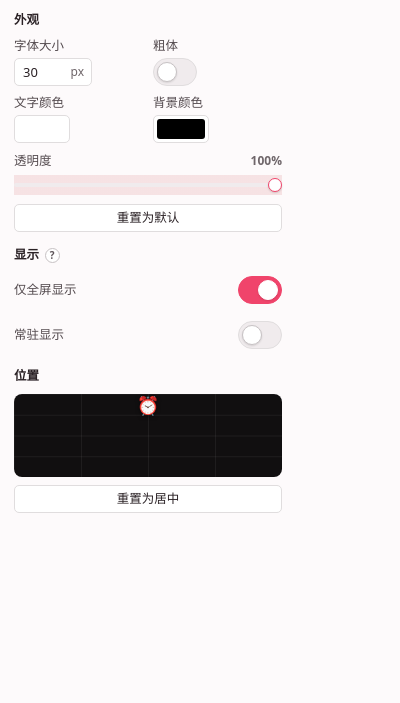
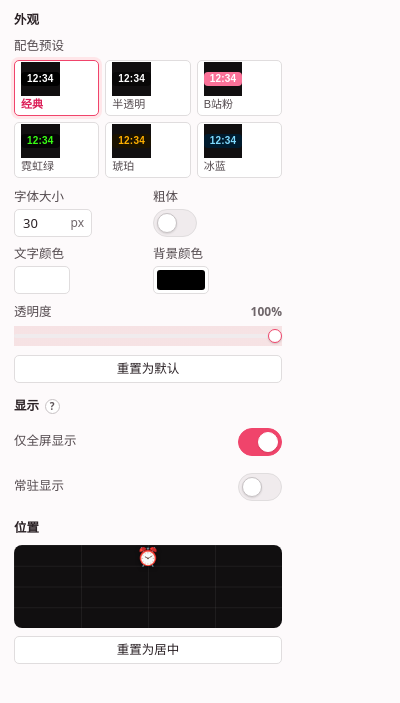
Before and after one commit to ouyangfeng2022/BiClock, a browser extension: page popup.html in a window 400 px wide. Shown: the part 95-798 px from the top of the page. Drawn offline with Linux system fonts and the light colour scheme.

Commit message:
feat: 添加配色预设功能
在弹窗的外观设置顶部新增 6 组常用配色预设（经典、半透明、B站粉、霓虹绿、琥珀、冰蓝）。
点击预设芯片可一键套用文字颜色、背景色及透明度，同时保持字号、粗细和位置不变。
当当前配色与某组预设完全匹配时，该芯片会高亮显示；若手动微调为非预设组合，则全部熄灭（即自定义状态）。
该功能仅为弹窗内的快捷操作入口，不引入新的设置键，因此无需同步至 `biclock.js` 或 `DEFAULTS`。

```diff
--- a/popup.css
+++ b/popup.css
@@ -173,6 +173,91 @@ label:last-child { margin-bottom: 0; }
    容得下最大值 120 + px 后缀。 */
 .field-number > .input-unit {
     width: 78px;
+}
+
+/* ============================================================
+   配色预设：3 列网格的迷你时钟药丸，一键套用常用配色。
+   每个 chip 的深色画面模拟视频底，让半透明底色如实呈现；
+   选中态复用全局粉色 accent（描边 + ring）。
+   只覆盖 color / backgroundColor / bgOpacity，bold / 字号 / 位置不动。
+   ============================================================ */
+.presets-label {
+    display: block;
+    margin-bottom: 5px;
+}
+
+.presets {
+    display: grid;
+    grid-template-columns: repeat(3, 1fr);
+    gap: 6px;
+    margin-bottom: 10px;
+}
+
+.preset {
+    display: flex;
+    flex-direction: column;
+    border: 1px solid var(--border);
+    border-radius: var(--radius-sm);
+    background: var(--surface);
+    cursor: pointer;
+    overflow: hidden;
+    transition: border-color 0.14s var(--ease),
+                box-shadow 0.14s var(--ease),
+                transform 0.14s var(--ease);
+}
+
+.preset:hover {
+    border-color: var(--border-hi);
+    transform: translateY(-1px);
+}
+
+.preset:active {
+    transform: translateY(0);
+}
+
+.preset:focus-visible {
+    outline: none;
+    border-color: var(--pink);
+    box-shadow: var(--ring);
+}
+
+/* 选中：粉色描边 + focus ring，与时钟预览的 accent 一致 */
+.preset[aria-pressed="true"] {
+    border-color: var(--pink);
+    box-shadow: var(--ring);
+}
+
+.preset-swatch {
+    display: flex;
+    align-items: center;
+    justify-content: center;
+    height: 34px;
+    /* 模拟视频画面：与位置面板一致的深色底，半透明背景在此如实呈现 */
+    background: var(--player-bg);
+}
+
+.preset-pill {
+    font-size: 10px;
+    font-weight: 600;
+    line-height: 1;
+    padding: 2px 6px;
+    border-radius: 4px;
+    letter-spacing: 0.02em;
+    font-variant-numeric: tabular-nums;
+    /* color / background-color 由 popup.js 按 preset 写入 */
+}
+
+.preset-name {
+    padding: 3px 0 4px;
+    font-size: 11px;
+    line-height: 1;
+    color: var(--ink-2);
+    text-align: center;
+}
+
+.preset[aria-pressed="true"] .preset-name {
+    color: var(--pink-hi);
+    font-weight: 600;
 }
 
 /* legend 内嵌问号：让 legend 文字与问号内联对齐 */
--- a/popup.html
+++ b/popup.html
@@ -14,6 +14,9 @@
 
     <fieldset>
         <legend>外观</legend>
+
+        <span class="presets-label field-label">配色预设</span>
+        <div class="presets" id="presets" role="group" aria-label="配色预设"></div>
 
         <div class="grid-2">
             <label class="field field-number">
--- a/popup.js
+++ b/popup.js
@@ -13,6 +13,19 @@ var DEFAULTS = {
     posX: 0.5,
     posY: 0.04
 };
+
+// 配色预设：popup 专用的快捷配色入口，只覆盖 color / backgroundColor / bgOpacity，
+// 不动 bold / 字号 / 位置，也不引入新的设置键（因此不需要同步到 biclock.js）。
+// 每组都按"视频画面上可读"挑过：经典高对比、半透明柔和、B 站粉品牌色、
+// 霓虹绿 / 琥珀 / 冰蓝三种带个性的深底亮字。
+var PRESETS = [
+    { name: '经典',   color: '#ffffff', backgroundColor: '#000000', bgOpacity: 100 },
+    { name: '半透明', color: '#ffffff', backgroundColor: '#000000', bgOpacity: 55  },
+    { name: 'B站粉',  color: '#ffffff', backgroundColor: '#fb7299', bgOpacity: 100 },
+    { name: '霓虹绿', color: '#39ff14', backgroundColor: '#000000', bgOpacity: 70  },
+    { name: '琥珀',   color: '#ffb000', backgroundColor: '#1a1200', bgOpacity: 100 },
+    { name: '冰蓝',   color: '#7fdbff', backgroundColor: '#001b2e', bgOpacity: 100 }
+];
 
 var config = {};
 
@@ -92,6 +105,8 @@ function fillForm() {
     $('fullscreenOnly').checked = config.fullscreenOnly !== false;
     // 常驻显示：单个 checkbox，checked = 常驻（alwaysShow=true）。
     $('modeAlways').checked = !!config.alwaysShow;
+    // 根据当前配色高亮匹配的预设；手动改成非预设组合时全部熄灭（= 自定义）。
+    updatePresetSelection();
 }
 
 function onInput() {
@@ -104,6 +119,7 @@ function onInput() {
         'linear-gradient(to right, var(--pink-track) 0%, var(--pink-track) ' + pct + '%, transparent ' + pct + '%)';
     applyToPreview();
     save();
+    updatePresetSelection();
 }
 
 // ---- 位置面板 ----
@@ -185,9 +201,67 @@ function initAppearanceReset() {
     });
 }
 
+// ---- 配色预设 ----
+// 一组迷你时钟药丸：点击即套用该 preset 的 color/backgroundColor/bgOpacity，
+// 并在下方表单里同步显示；当前配色恰好等于某组 preset 时，该 chip 高亮。
+
+function presetMatches(p) {
+    return config.color === p.color &&
+           config.backgroundColor === p.backgroundColor &&
+           config.bgOpacity === p.bgOpacity;
+}
+
+function buildPresets() {
+    var host = $('presets');
+    PRESETS.forEach(function (p, i) {
+        var btn = document.createElement('button');
+        btn.type = 'button';
+        btn.className = 'preset';
+        btn.title = p.name;
+        btn.setAttribute('aria-pressed', 'false');
+
+        var swatch = document.createElement('span');
+        swatch.className = 'preset-swatch';
+
+        var pill = document.createElement('span');
+        pill.className = 'preset-pill';
+        pill.textContent = '12:34';
+        pill.style.color = p.color;
+        pill.style.backgroundColor = hexToRgba(p.backgroundColor, p.bgOpacity / 100);
+
+        var name = document.createElement('span');
+        name.className = 'preset-name';
+        name.textContent = p.name;
+
+        swatch.appendChild(pill);
+        btn.appendChild(swatch);
+        btn.appendChild(name);
+        btn.addEventListener('click', function () { applyPreset(i); });
+        host.appendChild(btn);
+    });
+}
+
+function applyPreset(i) {
+    var p = PRESETS[i];
+    config.color = p.color;
+    config.backgroundColor = p.backgroundColor;
+    config.bgOpacity = p.bgOpacity;
+    save();
+    fillForm();
+    applyToPreview();
+}
+
+function updatePresetSelection() {
+    var buttons = document.querySelectorAll('.preset');
+    buttons.forEach(function (btn, i) {
+        btn.setAttribute('aria-pressed', presetMatches(PRESETS[i]) ? 'true' : 'false');
+    });
+}
+
 function init() {
     chrome.storage.local.get(DEFAULTS, function (stored) {
         config = stored;
+        buildPresets();
         fillForm();
         applyToPreview();
         updatePositionMarker();
```
Also changed, not shown: AGENTS.md (+1 -1 lines), README.md.
